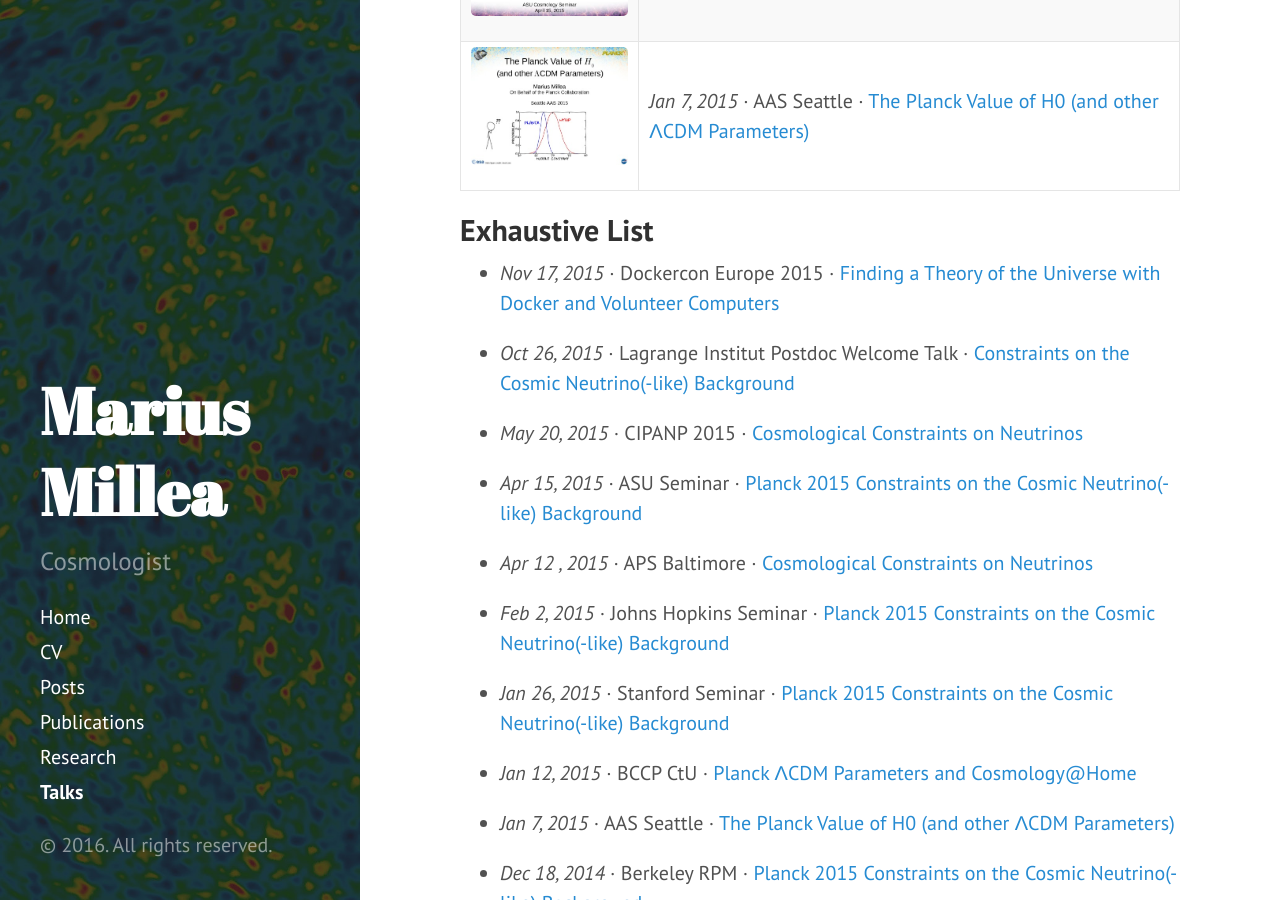
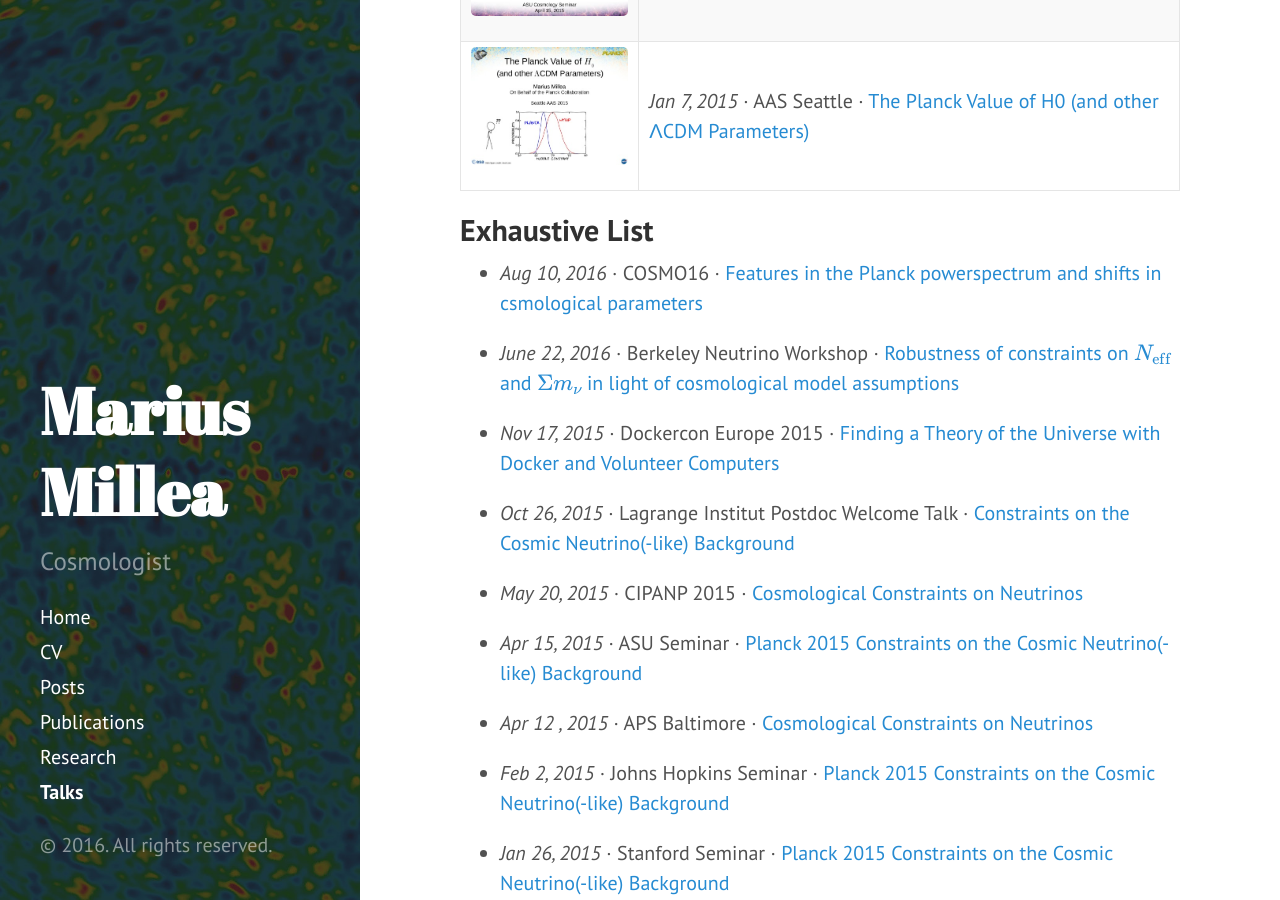
Before and after one commit to marius311/marius311.github.io, a Jekyll site: the page built from talks.md, in a window 1280 px wide and 900 px high, scrolled down 644 px. Built offline with Jekyll 4.4.1, drawn with Linux system fonts in a browser that asks for light colours; formulas are drawn with MathJax 3.

Commit message:
added couple of talks

```diff
--- a/talks.md
+++ b/talks.md
@@ -14,6 +14,10 @@ title: Talks
 
 
 ## Exhaustive List
+
+* *Aug 10, 2016* · COSMO16 · [Features in the Planck powerspectrum and shifts in csmological parameters](https://drive.google.com/open?id=0B8CEbS1canBkN0xrXzhiV1dFZW8)
+
+* *June 22, 2016* · Berkeley Neutrino Workshop · [Robustness of constraints on $N_{\rm eff}$ and $\Sigma m_\nu$ in light of cosmological model assumptions](https://drive.google.com/open?id=0B8CEbS1canBkUHhLcldZRTJlUjg)
 
 * *Nov 17, 2015* · Dockercon Europe 2015 · [Finding a Theory of the Universe with Docker and Volunteer Computers](https://drive.google.com/file/d/0B8CEbS1canBkSV9fQzB4WnhZN3c/view?usp=sharing)
 
```
